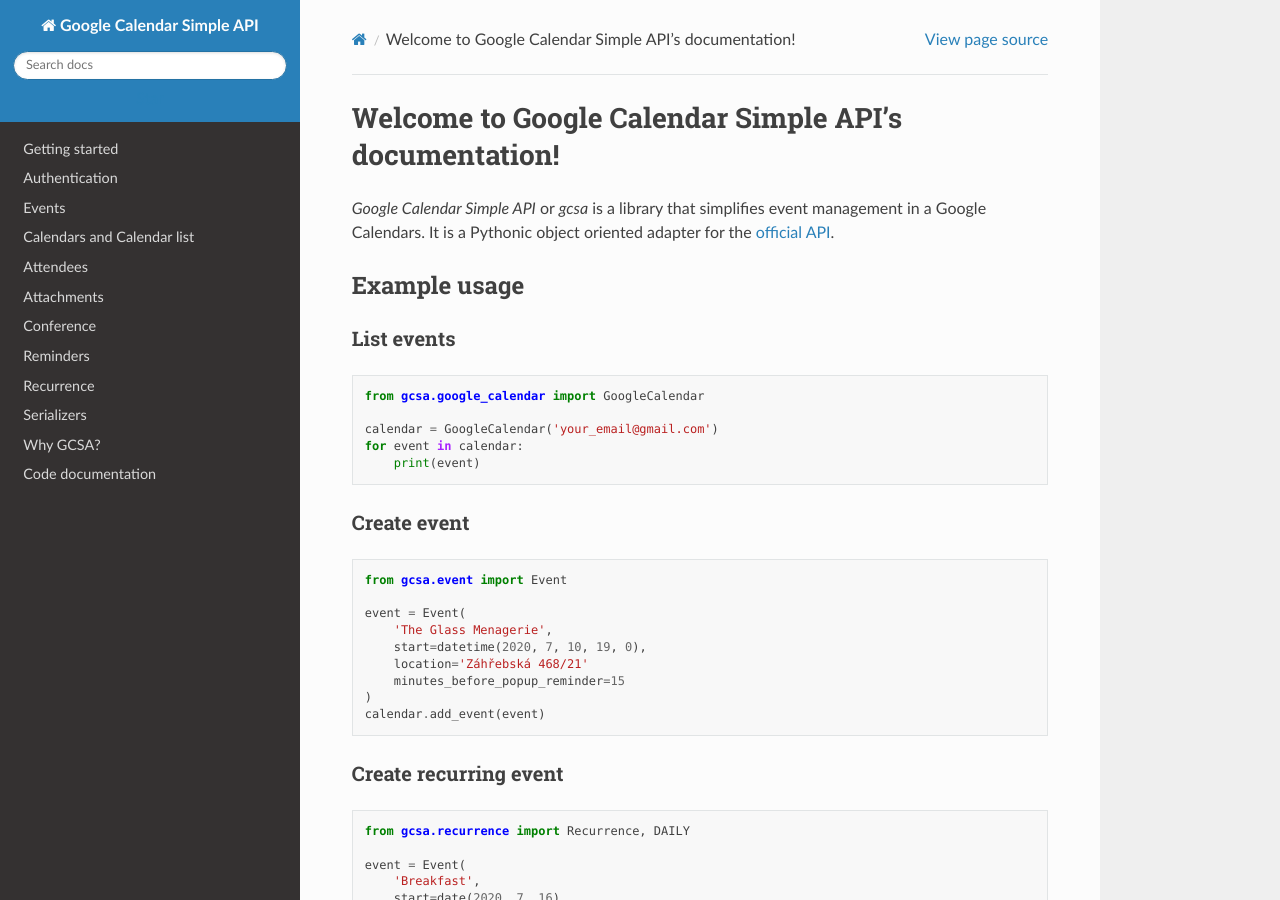
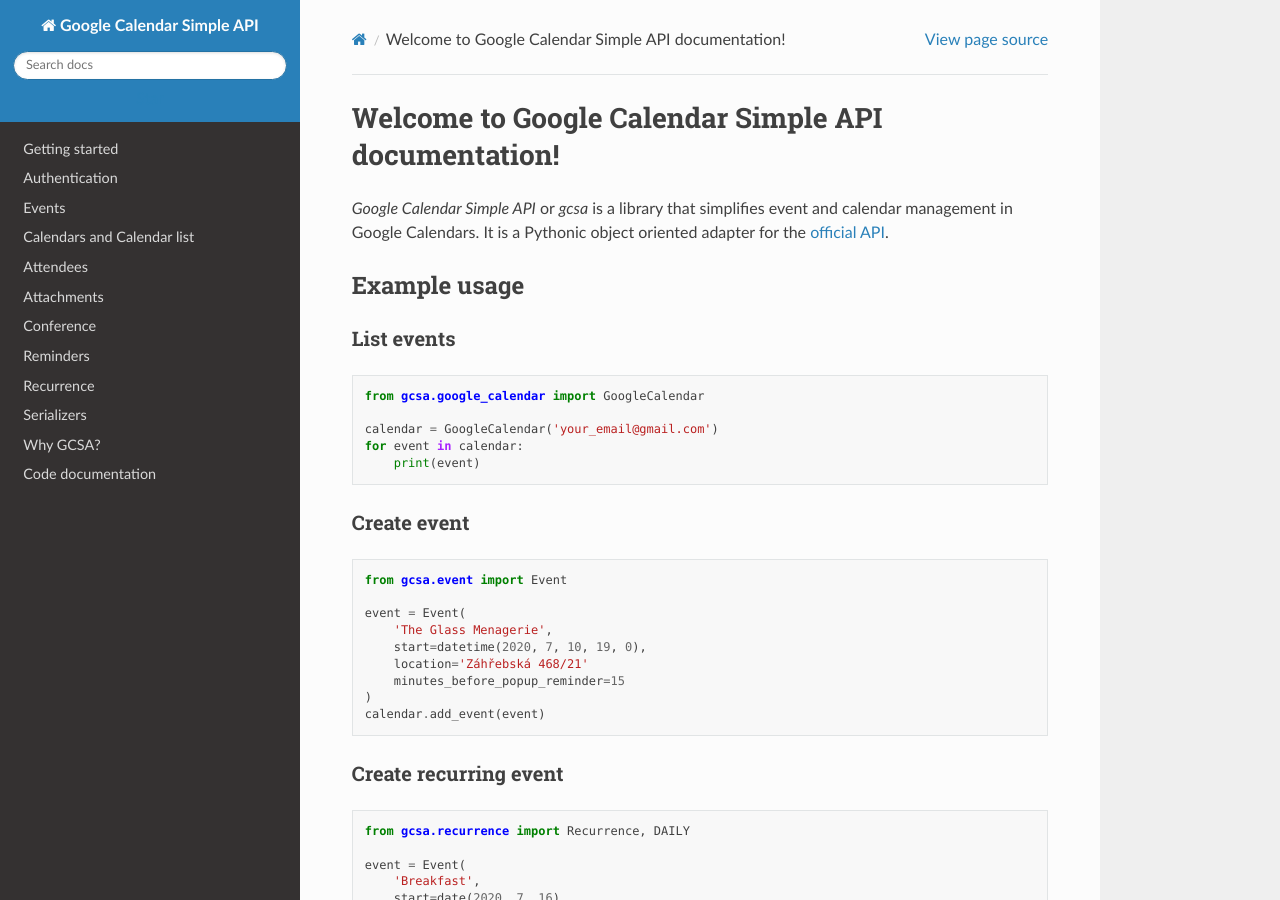
Before and after one commit to kuzmoyev/google-calendar-simple-api, a Sphinx documentation site: the page built from docs/source/index.rst, in a window 1280 px wide and 900 px high. Built offline with Sphinx 7.4.7 and the Read the Docs theme 2.0.0, drawn with Linux system fonts in a browser that asks for light colours; pages that are not in the unit, such as notebooks, are missing from menus.

Commit message:
Small updates/fixes in docs

```diff
--- a/README.rst
+++ b/README.rst
@@ -18,7 +18,7 @@
     :alt: Discord
 
 
-`Google Calendar Simple API` or `gcsa` is a library that simplifies event management in Google Calendars.
+`Google Calendar Simple API` or `gcsa` is a library that simplifies event and calendar management in Google Calendars.
 It is a Pythonic object oriented adapter for the official API. See the full `documentation`_.
 
 Installation
--- a/docs/source/calendars.rst
+++ b/docs/source/calendars.rst
@@ -18,7 +18,7 @@
 and set the values of user-specific calendar properties, such as default reminders. Another example is foreground color,
 since different users can have different colors set for the same calendar.
 
-The **GoogleCalendar** is a service responsible for processing the API requests.
+The **GoogleCalendar** is a service responsible for processing API requests.
 
 Calendars
 ~~~~~~~~~
@@ -45,7 +45,7 @@
 
     calendar = gc.get_calendar()
 
-To get calendar other then the one specified as a default in `GoogleCalendar()`
+To get a calendar other than the one specified as a default in `GoogleCalendar()`
 
 .. code-block:: python
 
--- a/docs/source/index.rst
+++ b/docs/source/index.rst
@@ -1,7 +1,7 @@
-Welcome to Google Calendar Simple API's documentation!
+Welcome to Google Calendar Simple API documentation!
 ======================================================
 
-`Google Calendar Simple API` or `gcsa` is a library that simplifies event management in a Google Calendars.
+`Google Calendar Simple API` or `gcsa` is a library that simplifies event and calendar management in Google Calendars.
 It is a Pythonic object oriented adapter for the `official API`_.
 
 Example usage
```
Also changed, not shown: 3 other files.
